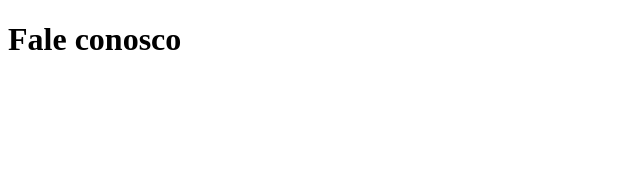
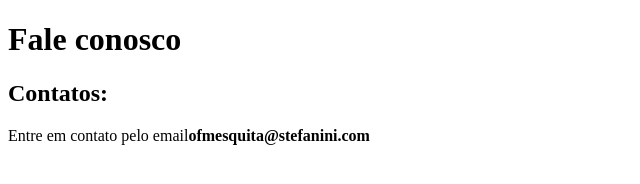
Before and after one commit to mesquitta06/sistema-de-cadastro, a plain HTML site: page contato.html in a window 1280 px wide. Shown: the whole page, without its empty margins (0-640 px from the left). Drawn offline with Linux system fonts and the light colour scheme.

Commit message:
teste da pagina de contatos

```diff
--- a/contato.html
+++ b/contato.html
@@ -7,5 +7,7 @@
 </head>
 <body>
     <h1>Fale conosco</h1>
+    <h2> Contatos:</h2>
+    <p>Entre em contato pelo email<strong>ofmesquita@stefanini.com</strong></p>
 </body>
 </html>
```
